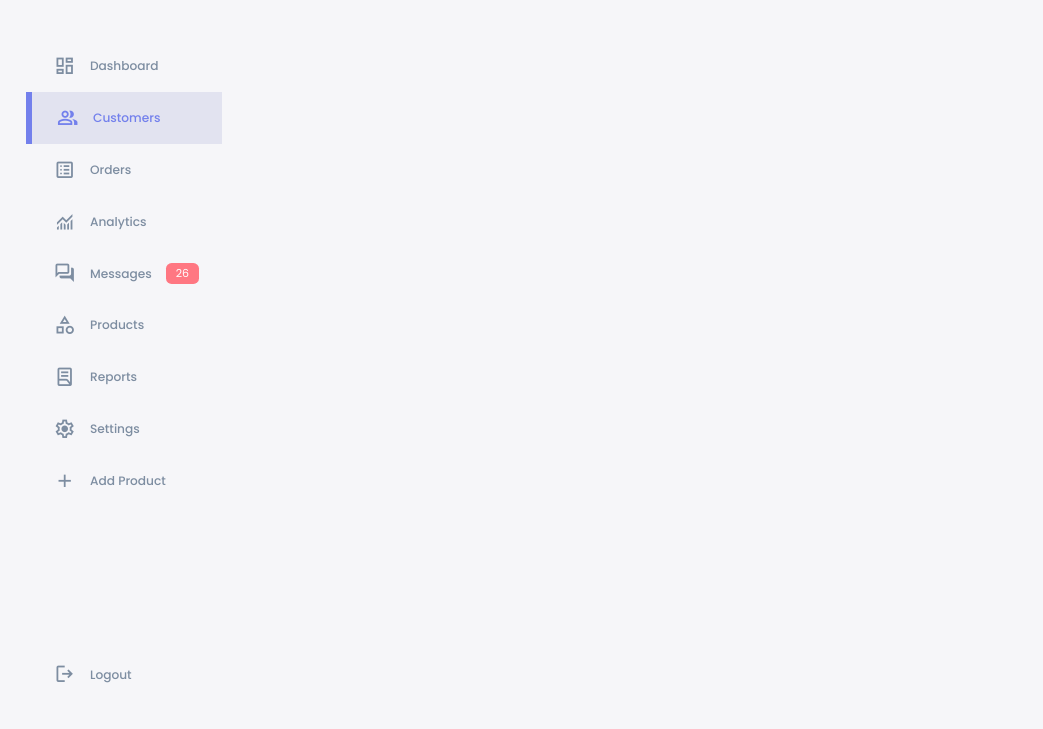
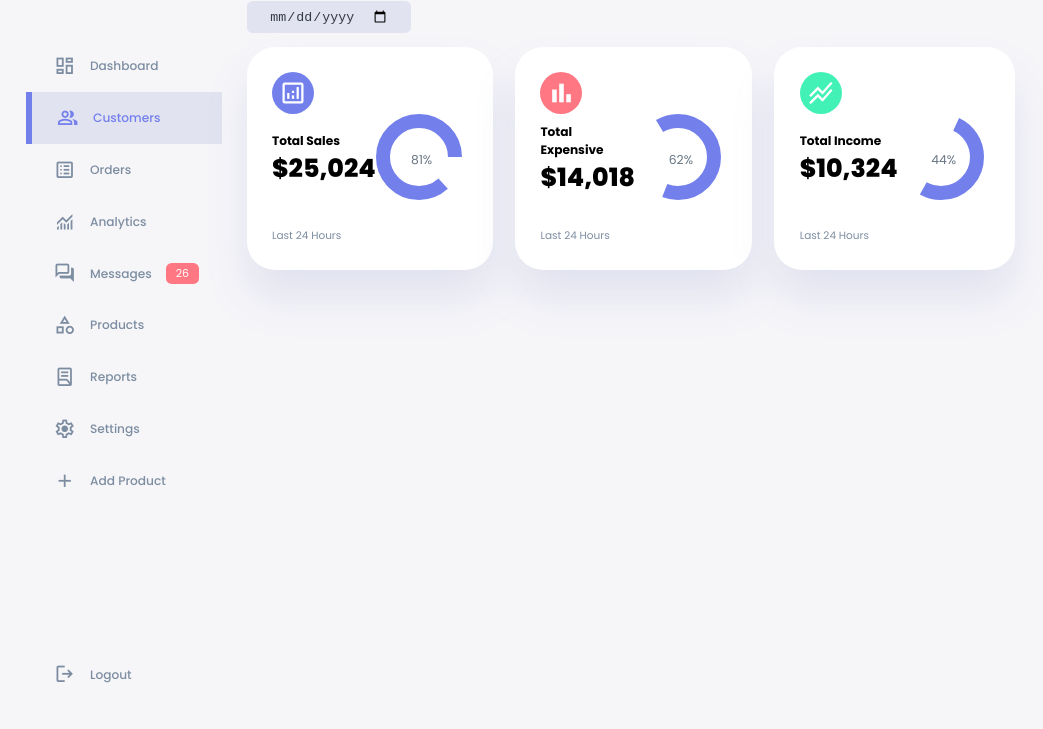
Before and after one commit to Hassan-Hammoud/AdminDashboard-W5, a plain HTML site: page index.html in a window 1280 px wide. Shown: the part 71-800 px from the top of the page, without its empty margins (0-1043 px from the left). Drawn offline with nearby package versions, Linux system fonts and the light colour scheme.

Commit message:
finished insights section with css styling

```diff
--- a/index.html
+++ b/index.html
@@ -26,6 +26,7 @@
   </head>
   <body>
     <div class="container">
+      <!----------------------- START ASIDE BAR SECTION ----------------------->
       <aside>
         <div class="top">
           <div class="logo">
@@ -81,8 +82,82 @@
           >
         </div>
       </aside>
+      <!----------------------- END ASIDE BAR SECTION ----------------------->
+
+      <!----------------------- START MAIN SECTION ----------------------->
+      <main>
+        <h1>Dashboard</h1>
+        <div class="date">
+          <input type="date" />
+        </div>
+
+        <div class="insights">
+          <!----------------------- Start SALES SECTION ----------------------->
+          <div class="sales">
+            <span class="material-symbols-outlined"> analytics </span>
+            <div class="middle">
+              <div class="left">
+                <h3>Total Sales</h3>
+                <h1>$25,024</h1>
+              </div>
+              <div class="progress">
+                <svg>
+                  <circle cx="38" cy="38" r="36" />
+                </svg>
+                <div class="number">
+                  <p>81%</p>
+                </div>
+              </div>
+            </div>
+            <small class="text-muted">Last 24 Hours</small>
+          </div>
+          <!----------------------- END SALES SECTION ----------------------->
+
+          <!----------------------- Start EXPENSIVE SECTION ----------------------->
+          <div class="expensive">
+            <span class="material-symbols-outlined"> bar_chart </span>
+            <div class="middle">
+              <div class="left">
+                <h3>Total Expensive</h3>
+                <h1>$14,018</h1>
+              </div>
+              <div class="progress">
+                <svg>
+                  <circle cx="38" cy="38" r="36" />
+                </svg>
+                <div class="number">
+                  <p>62%</p>
+                </div>
+              </div>
+            </div>
+            <small class="text-muted">Last 24 Hours</small>
+          </div>
+          <!----------------------- END EXPENSIVE SECTION ----------------------->
+
+          <!----------------------- Start INCOME SECTION ----------------------->
+          <div class="income">
+            <span class="material-symbols-outlined"> stacked_line_chart </span>
+            <div class="middle">
+              <div class="left">
+                <h3>Total Income</h3>
+                <h1>$10,324</h1>
+              </div>
+              <div class="progress">
+                <svg>
+                  <circle cx="38" cy="38" r="36" />
+                </svg>
+                <div class="number">
+                  <p>44%</p>
+                </div>
+              </div>
+            </div>
+            <small class="text-muted">Last 24 Hours</small>
+          </div>
+          <!----------------------- END INCOME SECTION ----------------------->
+        </div>
+      </main>
+      <!----------------------- END MAIN SECTION ----------------------->
     </div>
     <script src="index.js"></script>
   </body>
 </html>
-<!-- three hours and 48 minutes left  -->
--- a/style.css
+++ b/style.css
@@ -171,6 +171,8 @@
   height: 2rem;
 }
 
+/************** START ASIDE BAR SECTION **************/
+
 aside .close {
   display: none;
 }
@@ -242,3 +244,120 @@
   padding: 2px 10px;
   border-radius: var(--border-radius-1);
 }
+/************** END ASIDE BAR SECTION **************/
+
+/************** START MIDDLE SECTION **************/
+main {
+  margin-top: 1.4rem;
+}
+
+main .date {
+  display: inline-block;
+  background: var(--color-light);
+  border-radius: var(--border-radius-1);
+  margin-top: 1rem;
+  padding: 0.5rem 1.6rem;
+}
+
+main .date input[type="date"] {
+  background: transparent;
+  color: var(--color-dark);
+  /* font-size: 18px; */
+}
+
+main .insights {
+  display: grid;
+  grid-template-columns: repeat(3, 1fr);
+  gap: 1.6rem;
+}
+
+main .insights > div {
+  background: var(--color-white);
+  padding: var(--card-padding);
+  border-radius: var(--card-border-radius);
+  margin-top: 1rem;
+  box-shadow: var(--box-shadow);
+  transition: all 300ms ease;
+}
+
+main .insights > div:hover {
+  box-shadow: none;
+}
+
+main .insights > div span {
+  background: var(--color-primary);
+  padding: 0.5rem;
+  border-radius: 50%;
+  color: var(--color-white);
+  font-size: 2rem;
+}
+
+main .insights > div.expensive span {
+  background: var(--color-danger);
+}
+
+main .insights > div.income span {
+  background: var(--color-success);
+}
+
+main .insights > div .middle {
+  display: flex;
+  align-items: center;
+  justify-content: space-between;
+}
+
+main insights h3 {
+  margin: 1rem 0 0.6rem;
+  font-size: 1rem;
+}
+
+main .insights .progress {
+  position: relative;
+  width: 92px;
+  height: 92px;
+  border-radius: 50%;
+}
+
+main .insights svg {
+  width: 7rem;
+  height: 7rem;
+}
+
+main .insights svg circle {
+  fill: none;
+  stroke: var(--color-primary);
+  stroke-width: 14;
+  transform: translate(5px, 5px);
+  /* stroke-dasharray: 110;
+  stroke-dashoffset: 92; */
+}
+main .insights .sales svg circle {
+  stroke-dashoffset: -30;
+  stroke-dasharray: 200;
+}
+main .insights .expensive svg circle {
+  stroke-dashoffset: 10;
+  stroke-dasharray: 80;
+}
+main .insights .income svg circle {
+  stroke-dashoffset: 35;
+  stroke-dasharray: 110;
+}
+
+main .insights .progress .number {
+  position: absolute;
+  top: 0;
+  left: 0;
+  width: 100%;
+  height: 100%;
+  display: flex;
+  align-items: center;
+  justify-content: center;
+}
+
+main .insights small {
+  margin-top: 1.6rem;
+  display: block;
+}
+
+/************** END MIDDLE BAR SECTION **************/
```
